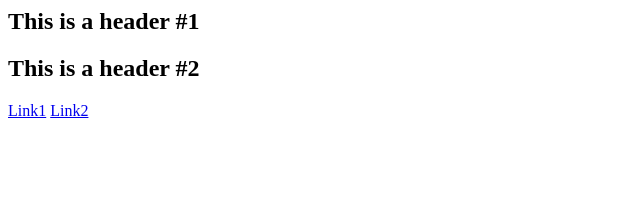
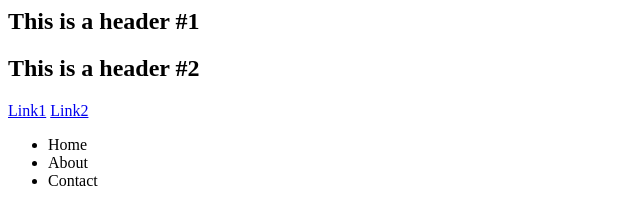
Before and after one commit to VeteranTefa/LAB2, a plain HTML site: page index.html in a window 1280 px wide. Shown: the whole page, without its empty margins (0-640 px from the left). Drawn offline with Linux system fonts and the light colour scheme.

Commit message:
add navbar

```diff
--- a/index.html
+++ b/index.html
@@ -12,5 +12,12 @@
             <a href="#">Link2</a>
 
         </section>
+        <nav>
+            <ul>
+                <li>Home</li>
+                <li>About</li>
+                <li>Contact</li>
+            </ul>
+        </nav>
     </body>
 </html>
```
